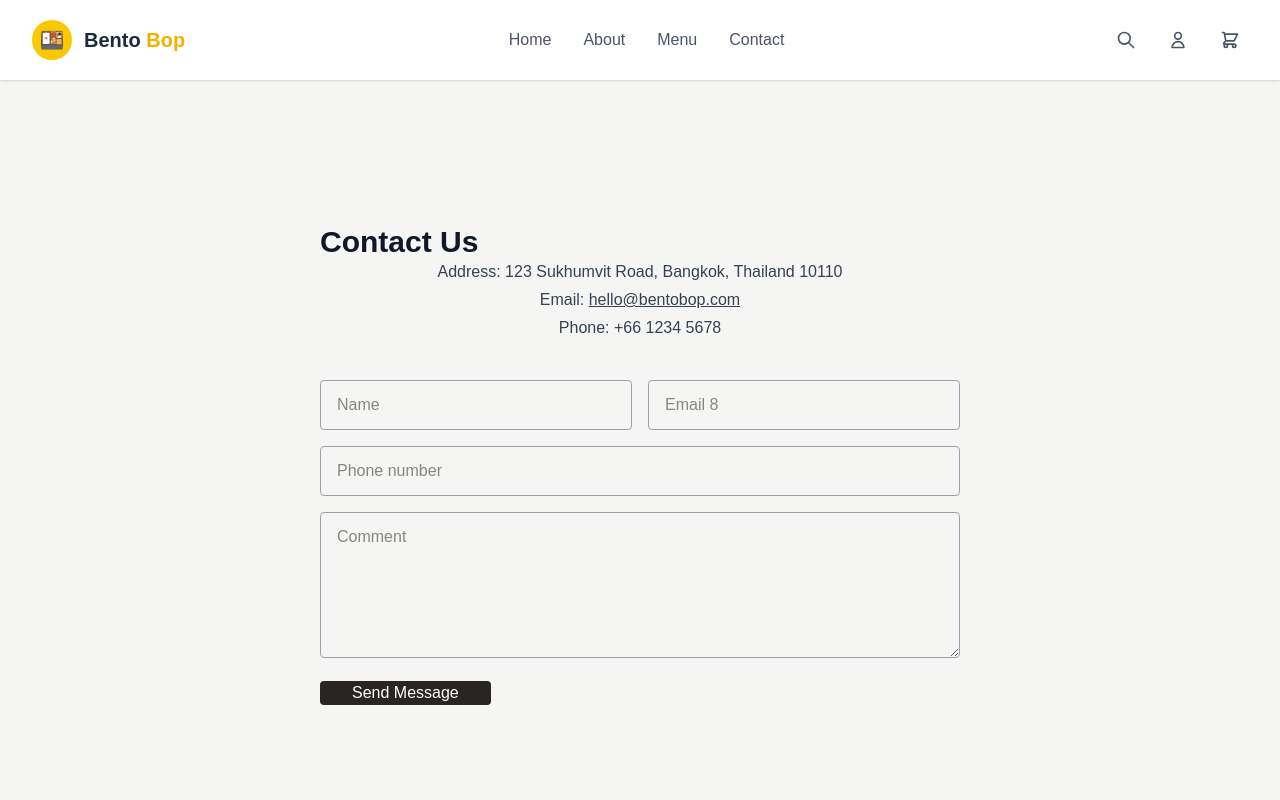
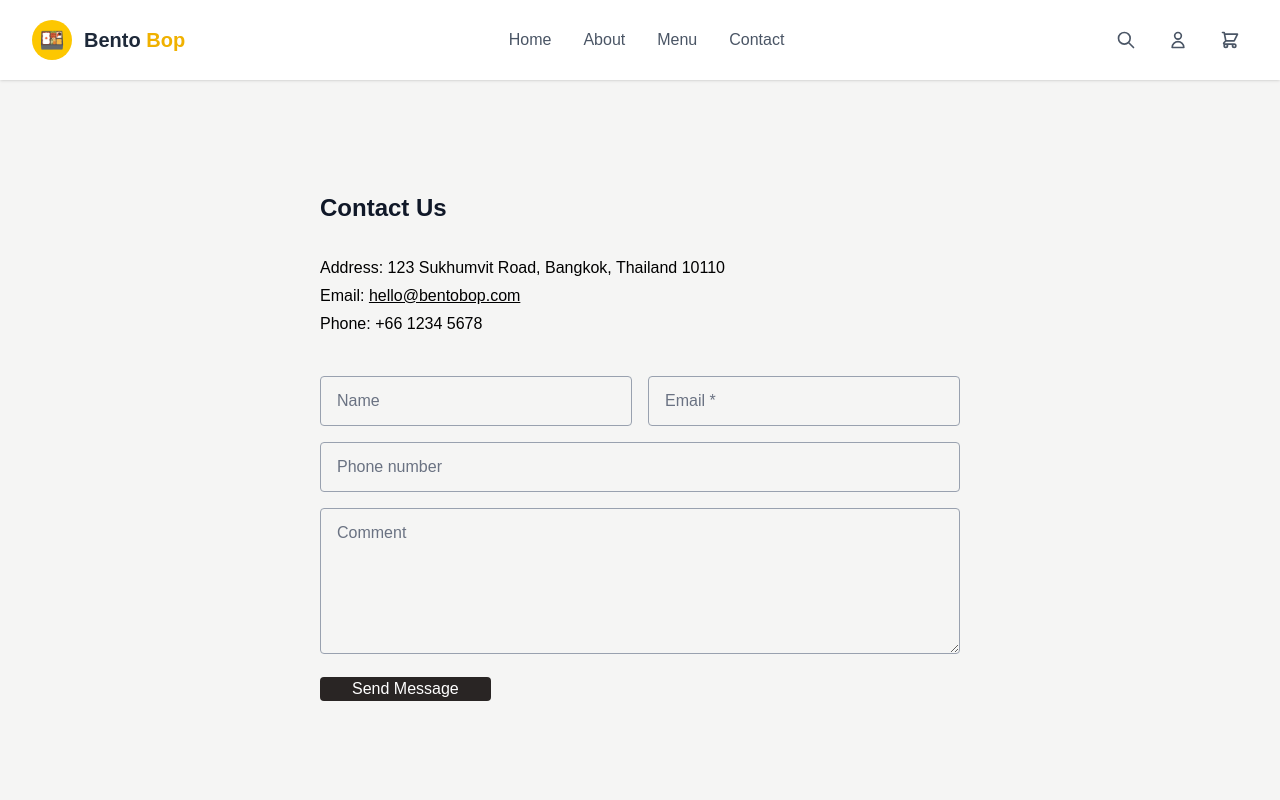
Before and after one commit to Pawina85/Bento-bob, a Next.js app: page /contact in a window 1280 px wide. Shown: the top 800 px of the page. Built offline with nearby package versions, Linux system fonts and the light colour scheme.

Commit message:
Make the space layout placeholder clear

```diff
--- a/app/contact/page.tsx
+++ b/app/contact/page.tsx
@@ -32,18 +32,18 @@ export default function ContactPage() {
     <>
       <Navbar />
 
-      <main className="min-h-screen bg-stone-100 pt-20">
-        <div className="max-w-2xl mx-auto px-4 py-4 md:py-16">
+      <main className="min-h-screen bg-stone-100 pt-4">
+        <div className="max-w-2xl mx-auto px-4 py-4  md:py-16">
 
           {/* Header - moved closer to top */}
 
-            <h1 className="text-2xl md:text-3xl font-bold text-gray-900">
+            <h1 className="text-2xl tmd:text-3xl py-8 font-bold text-gray-900">
               Contact Us
             </h1>
 
 
 
-          <div className="text-center mb-10 space-y-1 text-gray-700">
+          <div className="mb-10 space-y-1 text-black text-left">
             <p>Address: 123 Sukhumvit Road, Bangkok, Thailand 10110</p>
             <p>
               Email:{' '}
@@ -73,22 +73,22 @@ export default function ContactPage() {
                   required
                   value={formData.name}
                   onChange={(e) => setFormData({ ...formData, name: e.target.value })}
-                  className="w-full px-4 py-3 bg-transparent border border-gray-400 rounded-sm focus:outline-none focus:border-gray-900 transition-colors"
+                  className="w-full px-4 py-3 bg-transparent border border-gray-400 rounded-sm focus:outline-none focus:border-gray-900 transition-colors placeholder:text-gray-500 text-gray-600"
                   placeholder="Name"
                 />
                 <input
                   type="email"
                   value={formData.email}
                   onChange={(e) => setFormData({ ...formData, email: e.target.value})}
-                  className="w-full px-4 py-3 bg-transparent border border-gray-400 rounded-sm focus:outline-none focus:border-gray-900 transition-colors"
-                  placeholder="Email 8"
+                  className="w-full px-4 py-3 bg-transparent border border-gray-400 rounded-sm focus:outline-none focus:border-gray-900 transition-colors placeholder:text-gray-500 text-gray-600"
+                  placeholder="Email *"
                 />
               </div>
 
               <input type="tel"
               value={formData.phone}
               onChange={(e) => setFormData({ ...formData, phone: e.target.value})}
-              className="w-full px-4 py-3 bg-transparent border border-gray-400 rounded-sm focus:outline-none focus:border-gray-900 transition-colors"
+              className="w-full px-4 py-3 bg-transparent border border-gray-400 rounded-sm focus:outline-none focus:border-gray-900 transition-colors placeholder:text-gray-500 text-gray-600"
               placeholder="Phone number" />
 
               <textarea
@@ -96,7 +96,7 @@ export default function ContactPage() {
               rows={5}
               value={formData.comment}
               onChange={(e) => setFormData({ ...formData, comment: e.target.value})}
-              className="w-full px-4 py-3 bg-transparent border border-gray-400 rounded-sm focus:outline-none focus:border-gray-900 transition-colors"
+              className="w-full px-4 py-3 bg-transparent border border-gray-400 rounded-sm focus:outline-none focus:border-gray-900 transition-colors placeholder:text-gray-500 text-gray-600"
               placeholder="Comment"
               />
               <button
```
